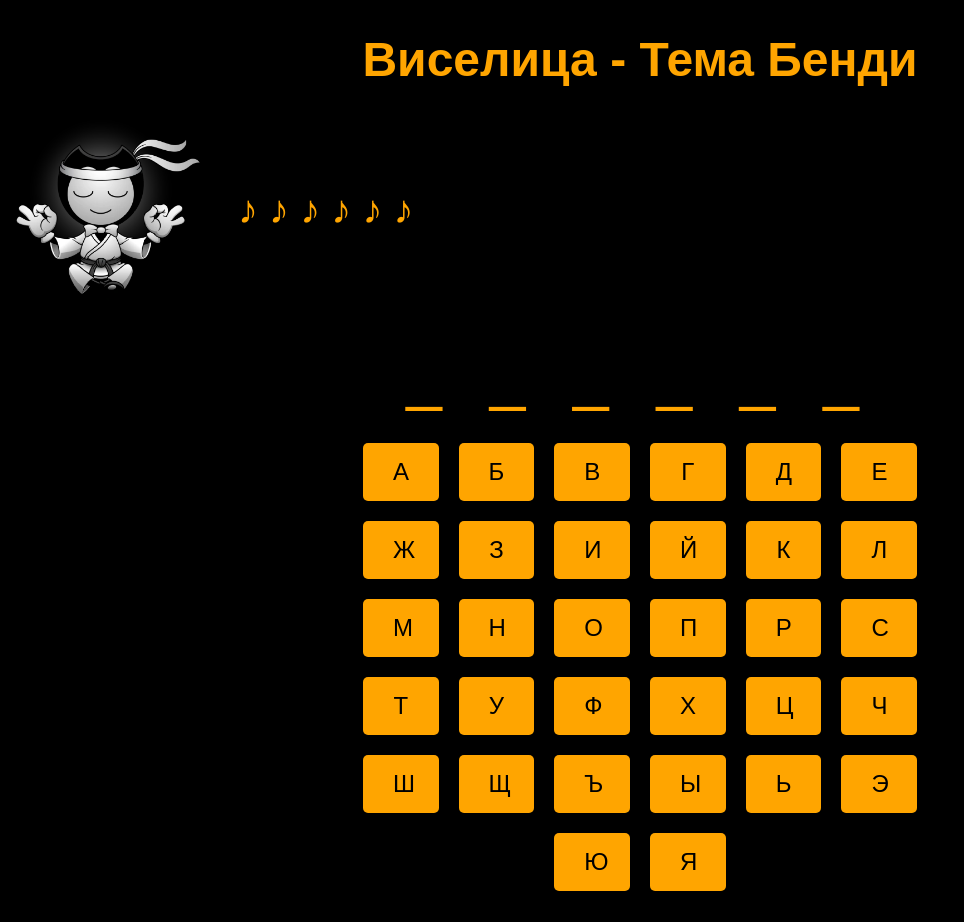
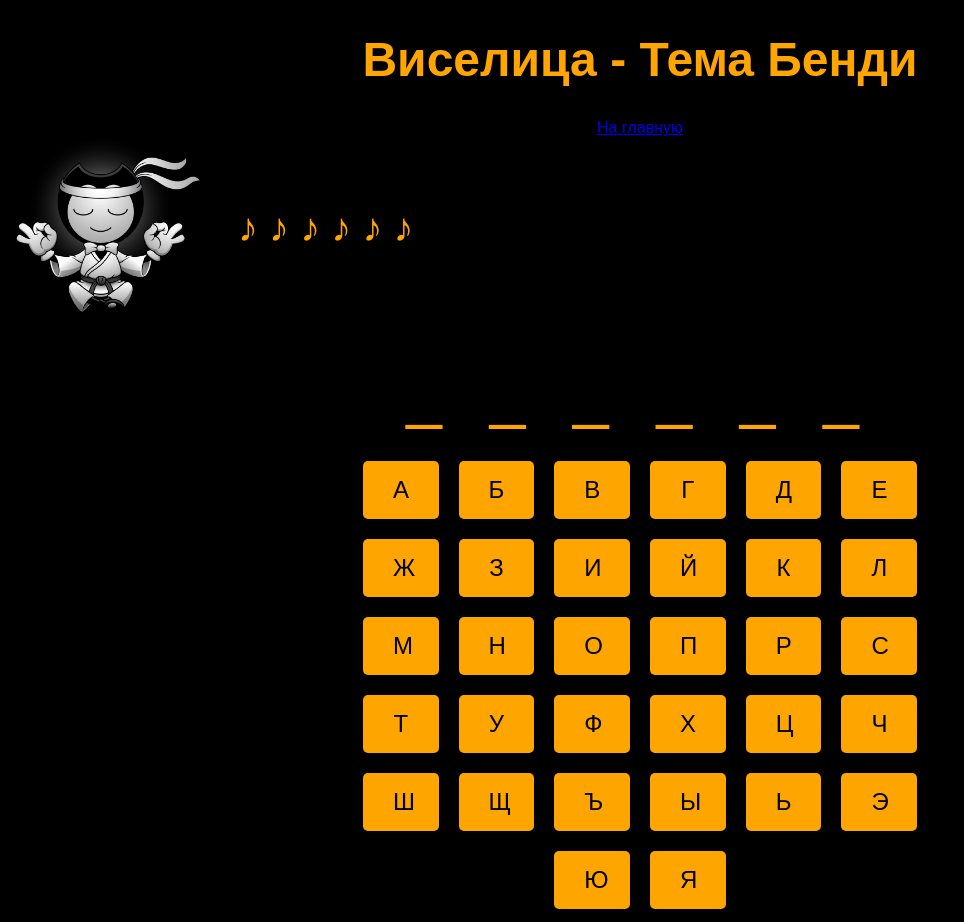
Before and after one commit to SarkisyanMatvey/ITproect, a plain HTML site: page 1.html in a window 1280 px wide. Shown: the top 922 px of the page, without its empty margins (0-964 px from the left). Drawn offline with Linux system fonts and the light colour scheme.

Commit message:
Update 1.html

```diff
--- a/1.html
+++ b/1.html
@@ -90,6 +90,8 @@
 </head>
 <body>
     <h1>Виселица - Тема Бенди</h1>
+    <a href="index.html">На главную</a>
+
 
     <div id="image-container">
         <img src="1.png" alt="Bendy Image"> <!-- Изображение слева от поля -->
```
